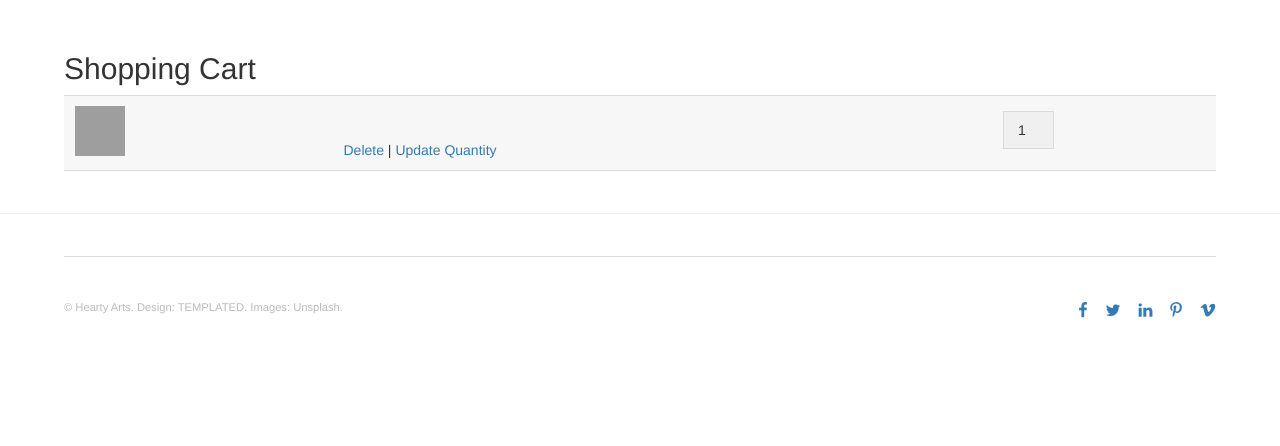
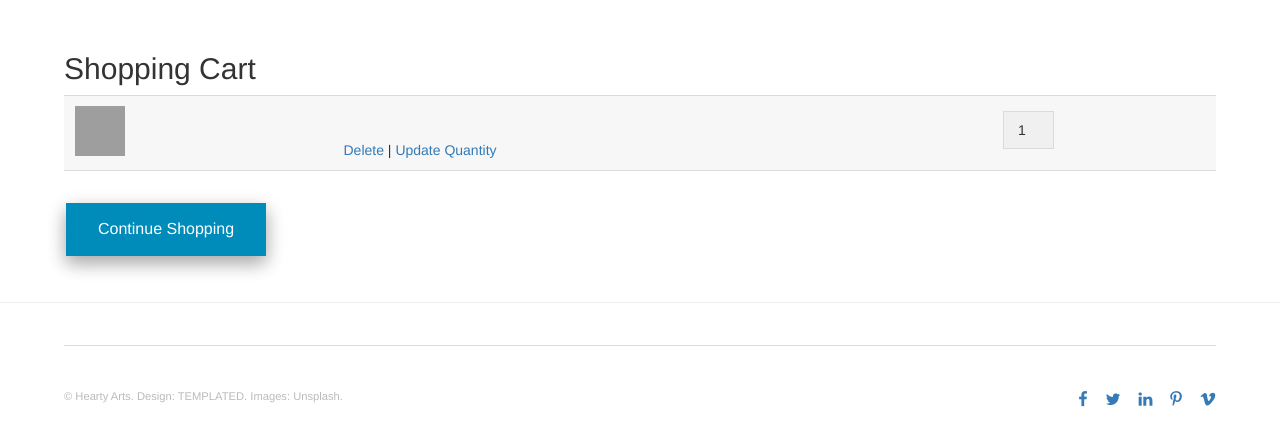
Before and after one commit to nasrajan/hearty, a PHP site: page /market/cart.php in a window 1280 px wide. Shown: the part 200-646 px from the top of the page. Run offline with PHP 8.4, Linux system fonts and the light colour scheme; the visitor is signed in with stand-in values (Sample User, id 1); data that the repository does not hold is empty; some libraries are stand-ins or nearby versions; grey boxes are pictures that could not be loaded.

Commit message:
continue shooping button

```diff
--- a/cart.php
+++ b/cart.php
@@ -85,6 +85,7 @@ if (isset($_POST)) {
             </tr>
         <?php } ?>
         </table>
+        <a href="products.php" class="nsbutton">Continue Shopping</a>
 
         </div>
 
```
